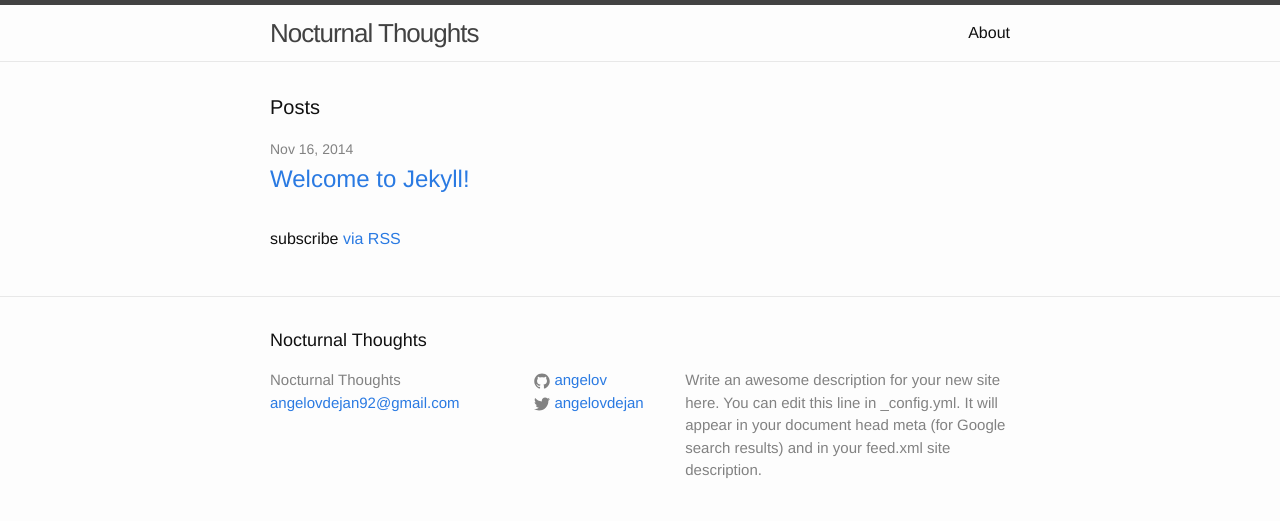
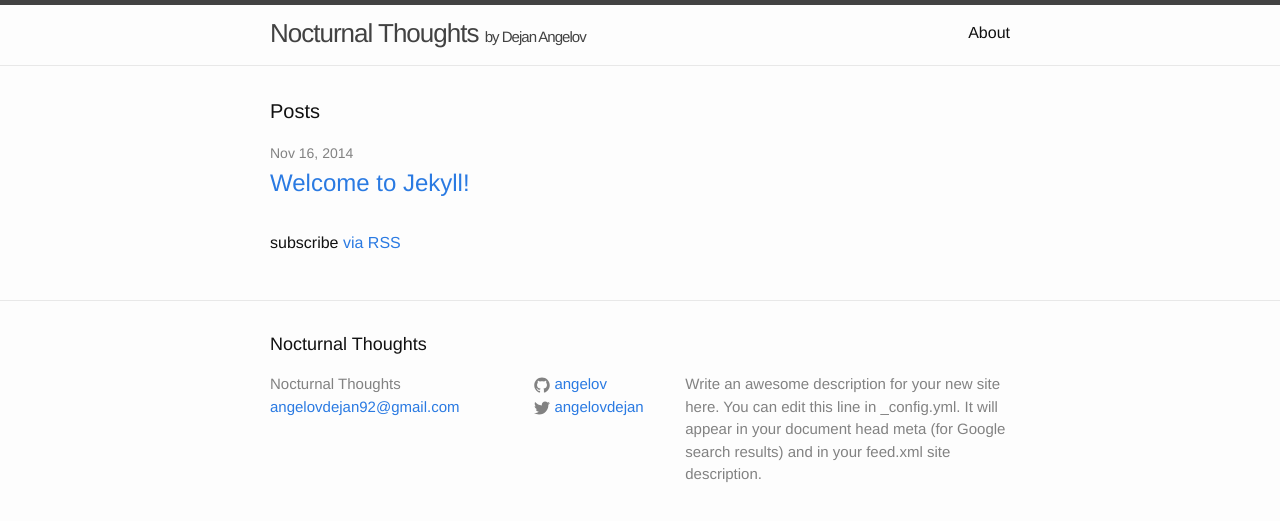
Before and after one commit to angelov/angelov.github.io, a Jekyll site: the page built from index.html, in a window 1280 px wide. Shown: the top 521 px of the page. Built offline with Jekyll 4.4.1, drawn with Linux system fonts in a browser that asks for light colours.

Commit message:
showing the author in the header

```diff
--- a/_config.yml
+++ b/_config.yml
@@ -1,5 +1,6 @@
 # Site settings
 title: Nocturnal Thoughts
+author: Dejan Angelov
 email: angelovdejan92@gmail.com
 description: > # this means to ignore newlines until "baseurl:"
   Write an awesome description for your new site here. You can edit this
--- a/_includes/header.html
+++ b/_includes/header.html
@@ -2,7 +2,7 @@
 
   <div class="wrapper">
 
-    <a class="site-title" href="{{ site.baseurl }}/">{{ site.title }}</a>
+    <a class="site-title" href="{{ site.baseurl }}/">{{ site.title }} <small><small><small>by {{ site.author }}</small></small></small></a>
 
     <nav class="site-nav">
       <a href="#" class="menu-icon">
```
